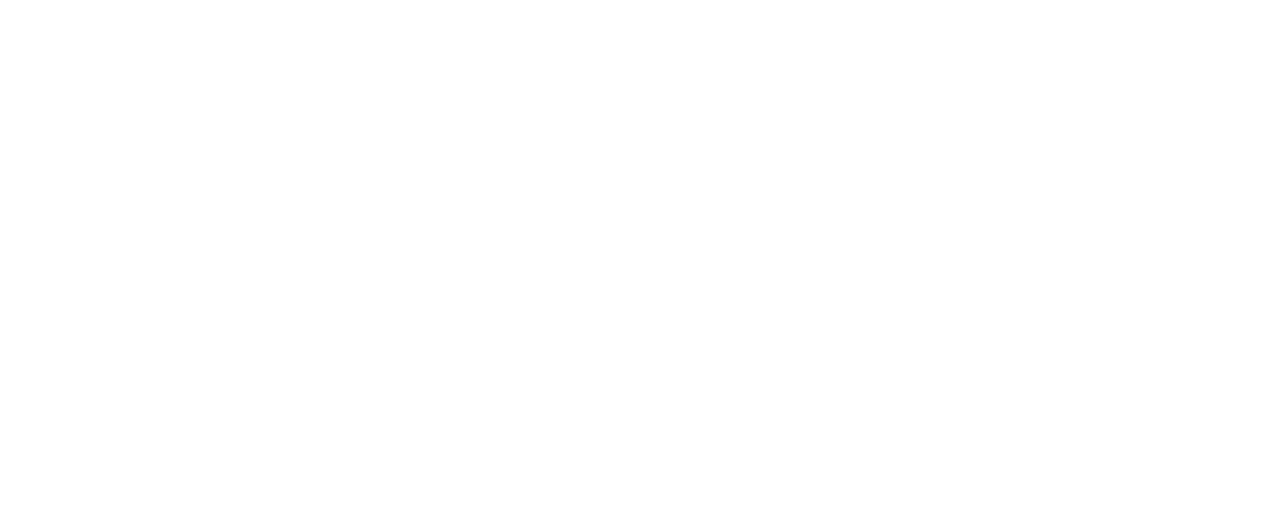
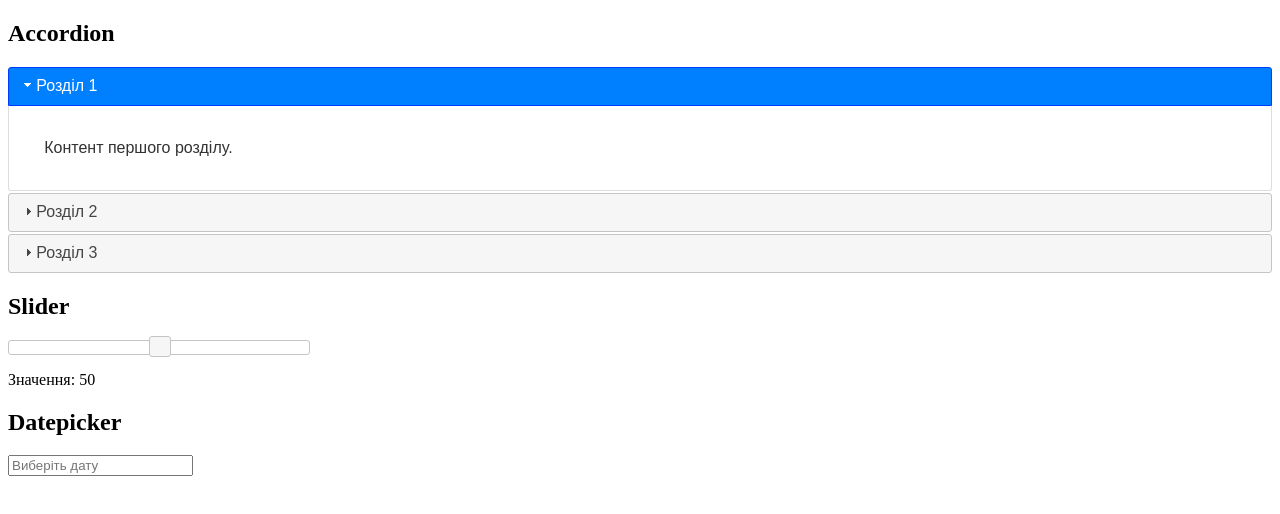
Before and after one commit to nataliianadychpp2024-hash/jQuery.test, a plain HTML site: page index.html in a window 1280 px wide. Drawn offline with nearby package versions, Linux system fonts and the light colour scheme; files that its build step writes are made by us from their sources; files whose address does not match are found by name.

Commit message:
Add jQuery UI components: Accordion, Slider, Datepicker

```diff
--- a/index.html
+++ b/index.html
@@ -2,8 +2,59 @@
 <html lang="uk">
 <head>
   <script type="text/javascript" src="jquery.js"> </script>
+  <link href="jquery-ui.css" rel="stylesheet">
 </head>
 <body>
+  <h2>Accordion</h2>
+  <div id="myAccordion">
+  <h3>Розділ 1</h3>
+  <div>
+    <p>Контент першого розділу.</p>
+  </div>
 
+  <h3>Розділ 2</h3>
+  <div>
+    <p>Контент другого розділу.</p>
+  </div>
+
+  <h3>Розділ 3</h3>
+  <div>
+    <p>Контент третього розділу.</p>
+  </div>
+</div>
+
+<script>
+  $(function() {
+  $("#myAccordion").accordion();
+});
+</script>
+
+  <h2>Slider</h2>
+  <div id="mySlider" style="width:300px;"></div>
+<p>Значення: <span id="sliderValue">50</span></p>
+  <script>
+    $(function() {
+    $("#mySlider").slider({
+        min: 0,
+        max: 100,
+        value: 50,
+        slide: function(event, ui) {
+            $("#sliderValue").text(ui.value);
+        }
+    });
+  });
+  </script>
+
+  <h2>Datepicker</h2>
+  <input type="text" id="myDate" placeholder="Виберіть дату">
+  <script>
+    $(function() {
+    $("#myDate").datepicker({
+        dateFormat: "dd.mm.yy"
+    });
+  });
+  </script>
+  <script src="js/jquery-3.6.0.min.js"></script>
+  <script src="js/jquery-ui.min.js"></script>
 </body>
 </html>
```
